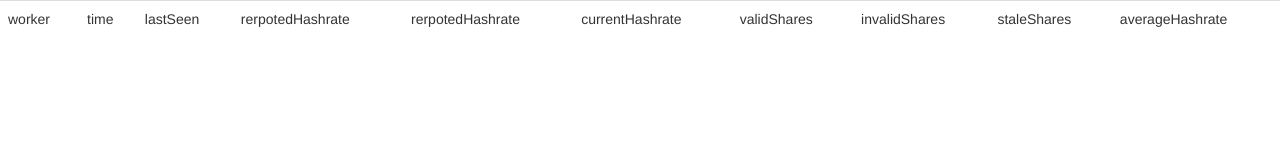
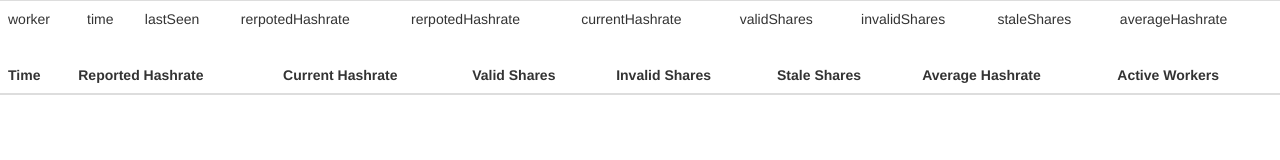
Before and after one commit to IsaiasAntonio/APICripto, a plain HTML site: page index.html in a window 1280 px wide. Drawn offline with nearby package versions, Linux system fonts and the light colour scheme; no server answers.

Commit message:
Created table structure on HTML

```diff
--- a/index.html
+++ b/index.html
@@ -25,6 +25,21 @@
             </tr>
         </head>
     </table>
+    <table id="js-miner-history" class="table">
+        <thead class="thead-dark">
+            <tr>
+                <th>Time</th>
+                <th>Reported Hashrate</th>
+                <th>Current Hashrate</th>
+                <th>Valid Shares</th>
+                <th>Invalid Shares</th>
+                <th>Stale Shares</th>
+                <th>Average Hashrate</th>
+                <th>Active Workers</th>
+            </tr>
+        </thead>
+        <tbody id="js-miner-history-body"></tbody>
+    </table>
 <script src="https://code.jquery.com/jquery-3.3.1.min.js" integrity="sha256-FgpCb/KJQlLNfOu91ta32o/NMZxltwRo8QtmkMRdAu8=" crossorigin="anonymous"></script>
 <script src="app.js"></script>
 </body>
```
